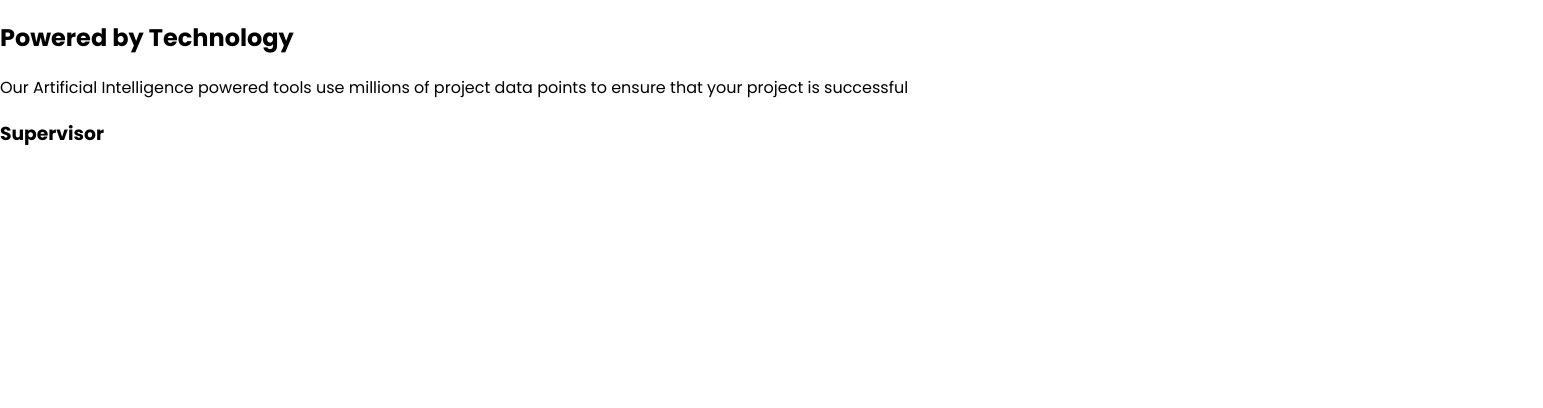
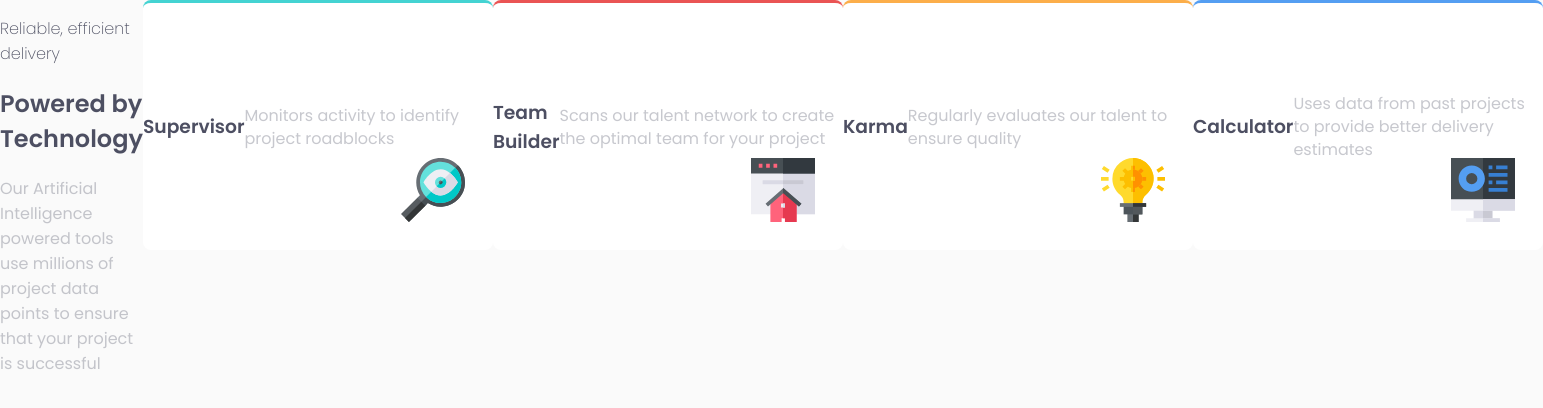
Before and after one commit to MacarenaCarrero/flexbox, a plain HTML site: page index.html in a window 1280 px wide. Shown: the whole page, 1543 px wide, since content can reach past the window. Drawn offline with Linux system fonts and the light colour scheme.

Commit message:
practica

```diff
--- a/css/styles.css
+++ b/css/styles.css
@@ -21,4 +21,80 @@ ul {
 body {
   margin: 0;
   font-family: "poppins", sans-serif;
+  background-color: #FAFAFA;
 }
+.container{
+  background-color: #FAFAFA;
+  display: inline-block;
+}
+
+@media screen and (width>768px) {
+  .container{
+    display: flex;
+  }
+}
+.pretitle{
+  font-size: 24;
+  font-weight: 200;
+  color: #4D4F62;
+}
+
+.title{
+  font-size: 24;
+  font-weight: 600;
+  color: #4D4F62;
+}
+.description1{
+  font-size: 15;
+  font-weight:400;
+  color:#4D4F6250;
+  line-height: 25px;
+}
+.card{
+  position: relative;
+  width: 311px;
+  height: 222px;
+  background-color: #FFFFFF;
+  border-radius: 8px;
+  margin-bottom: 25px;
+}
+  @media screen and (width>768px){
+    .card{
+      width: 350px;
+      height: 250px;
+      display: flex;
+      justify-content: space-between;
+      align-items: center;
+    }
+  }
+
+.image{
+position: absolute;
+bottom: 28px;
+right: 28px;
+}
+.card-blue{
+  border-top: solid #44D3D2 3.55px;
+}
+
+.card-red{
+  border-top: solid #EA5454 3.55px;
+}
+.card-orange{
+  border-top: solid #FCAE4A 3.55px;
+}
+  .card-darkblue{
+    border-top: solid #549EF2 3.55px;
+  }
+.subtitle{
+  font-size: 20;
+  font-weight: 600;
+  color: #4D4F62;
+}
+.description2{
+  font-size: 13;
+  font-weight:  400px; ;
+
+  color: #4D4F6250;
+  line-height: 23px;
+}
--- a/index.html
+++ b/index.html
@@ -11,16 +11,41 @@
 </head>
 <body>
     <main>
+        <div class="container">
         <section>
+            <p class="pretitle">Reliable, efficient delivery</p>
         <h2 class="title">Powered by Technology</h2>
         <p class="description1">Our Artificial Intelligence powered tools use millions of project data points to ensure that your project is successful</p>
     </section>
     <section>
-        <div class="card">
+        <div class="card card-blue">
             <h3 class="subtitle">Supervisor</h3>
-
+            <p class="description2">Monitors activity to identify project roadblocks</p>
+    <img class="image" src="./assets/assets/images/icon-supervisor.svg" alt="iconolupa">
         </div>
     </section>
+    <section>
+        <div class="card card-red">
+            <h3 class="subtitle">Team Builder</h3>
+            <p class="description2">Scans our talent network to create the optimal team for your project</p>
+    <img class="image" src="./assets/assets/images/icon-team-builder.svg" alt="iconolupa">
+        </div>
+    </section>
+    <section>
+        <div class="card card-orange">
+            <h3 class="subtitle">Karma</h3>
+            <p class="description2">Regularly evaluates our talent to ensure quality</p>
+    <img class="image" src="./assets/assets/images/icon-karma.svg">
+        </div>
+    </section>
+    <section>
+        <div class="card card-darkblue">
+            <h3 class="subtitle">Calculator</h3>
+            <p class="description2">Uses data from past projects to provide better delivery estimates</p>
+    <img class="image" src="./assets/assets/images/icon-calculator.svg">
+        </div>
+    </section>
+</div>
     </main>
 
 </body>
```
Also changed, not shown: assets/assets/images/favicon-32x32.png (added), assets/assets/images/icon-calculator.svg (added), assets/assets/images/icon-karma.svg (added), assets/assets/images/icon-supervisor.svg (added), assets/assets/images/icon-team-builder.svg (added).
